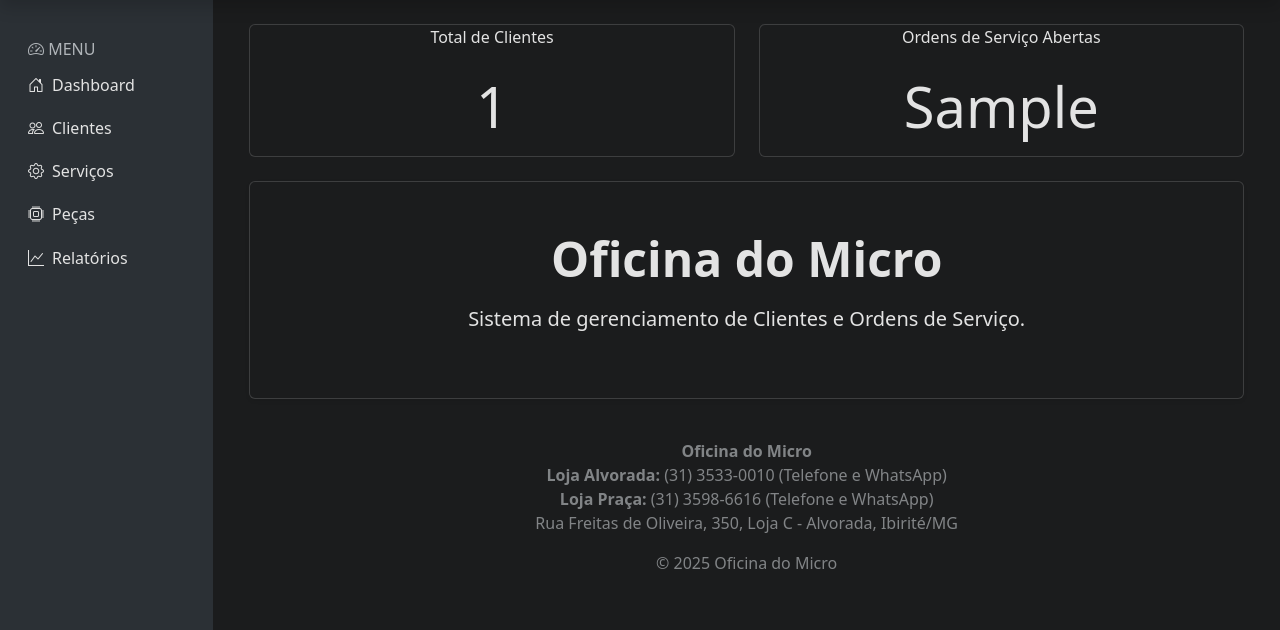
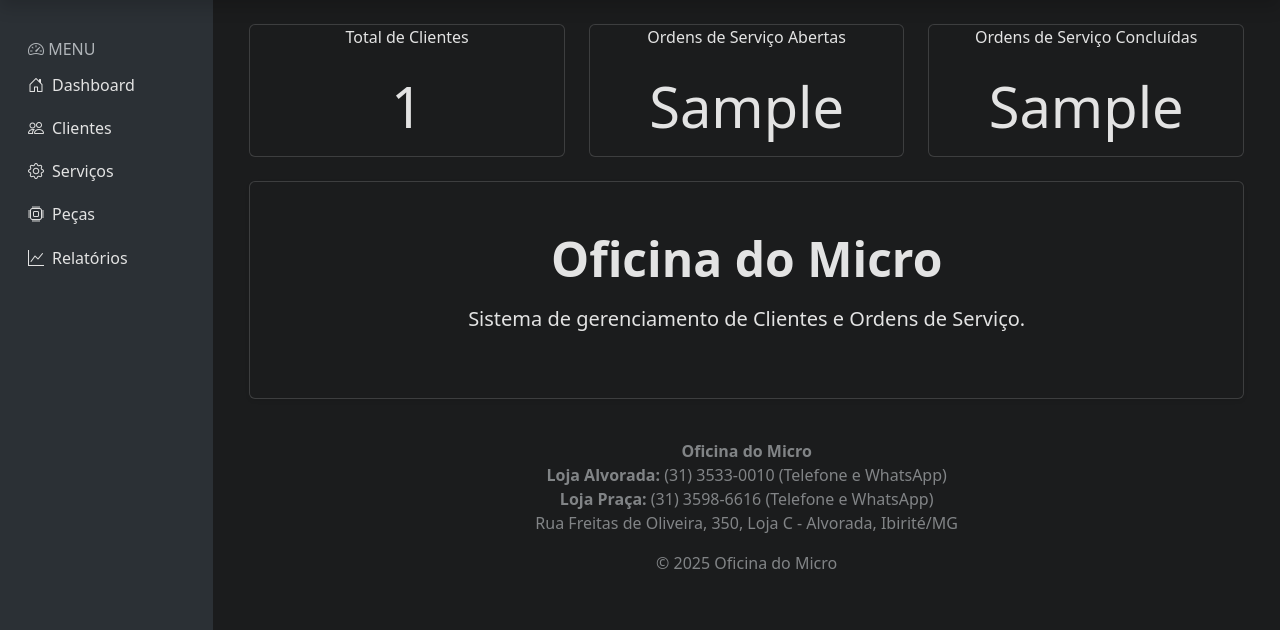
Before and after one commit to barrigaverd/Projeto-Oficina, a Flask app: template templates/home.html in a window 1280 px wide. Shown: the part 34-664 px from the top of the page. Run offline with Flask 3, Linux system fonts and the light colour scheme; the template is opened without the code that fills it: most values are stand-ins (such as "Sample title", 1, 10 or a date in 2020).

Commit message:
atualizado home com ordens concluídas

```diff
--- a/app.py
+++ b/app.py
@@ -254,7 +254,8 @@ def index():
 def home():
     total_clientes = Cliente.query.count()
     ordens_abertas = OrdemServico.query.filter(OrdemServico.status != "Concluído").count()
-    return render_template("home.html", total_clientes=total_clientes, ordens_abertas=ordens_abertas)
+    ordens_concluidas = OrdemServico.query.filter(OrdemServico.status == "Concluído").count()
+    return render_template("home.html", total_clientes=total_clientes, ordens_abertas=ordens_abertas, ordens_concluidas=ordens_concluidas)
 
 @app.route("/clientes/cadastrar", methods=["GET", "POST"])
 @role_required('funcionario')
--- a/templates/home.html
+++ b/templates/home.html
@@ -2,7 +2,7 @@
 
 {% block content %}
 <div class="row mb-4">
-    <div class="col-md-6">
+    <div class="col-md-4">
         <div class="card text-center">
             <div class="card-title">
                 Total de Clientes
@@ -15,7 +15,7 @@
         </div>
     </div>
 
-    <div class="col-md-6">
+    <div class="col-md-4">
         <div class="card text-center">
             <div class="card-title">
                 Ordens de Serviço Abertas
@@ -23,6 +23,18 @@
             <div class="card-body">
                 <p class="card-text display-4">
                     {{ ordens_abertas }}
+                </p>
+            </div>
+        </div>
+    </div>
+    <div class="col-md-4">
+        <div class="card text-center">
+            <div class="card-title">
+                Ordens de Serviço Concluídas
+            </div>
+            <div class="card-body">
+                <p class="card-text display-4">
+                    {{ ordens_concluidas }}
                 </p>
             </div>
         </div>
```
Also changed, not shown: migrations/versions/6de9196cfeb1_initial_migration.py (renamed from migrations/versions/cf6aa1c07188_.py, +4 -4 lines).
